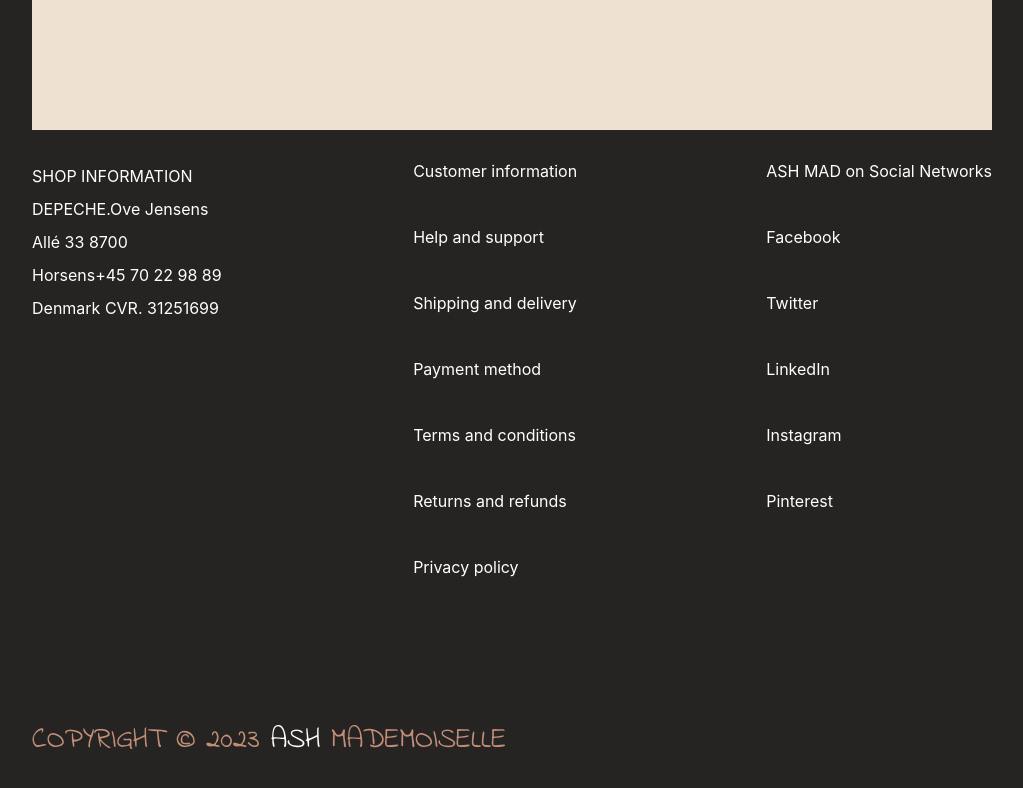
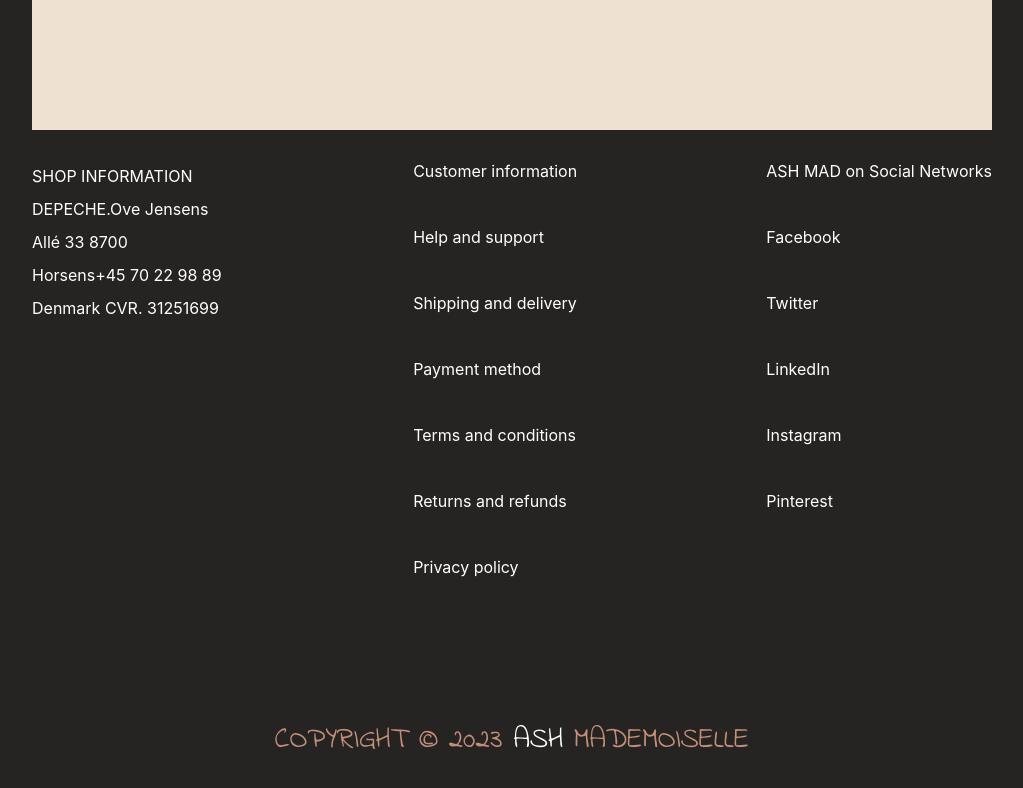
Before and after one commit to oanagrecu/React-Project, a React (Create React App) app: page / in a window 1280 px wide. Shown: the part 1782-2570 px from the top of the page, without its empty margins (128-1151 px from the left). Built offline with nearby package versions, Linux system fonts and the light colour scheme.

Commit message:
making the structere to start the other pages

```diff
--- a/src/footer.css
+++ b/src/common/footer.css
@@ -10,6 +10,7 @@
 	padding-top: 14px;
 }
 .copy{
+	text-align: center;
 	font-size: 29px;
 	font-family: Indie Flower;
 	color: #C38E77;
--- a/src/imgchange.js
+++ b/src/homepage/imgchange.js
@@ -1,6 +1,6 @@
-import img from './img/55.jpg'
-import img1 from './img/32.jpeg'
-import img2 from './img/img.webp'
+import img from '../img/55.jpg'
+import img1 from '../img/32.jpeg'
+import img2 from '../img/img.webp'
 import React, { useState, useEffect } from 'react';
 
 function MagicalFrame() {
--- a/src/midpart.js
+++ b/src/homepage/midpart.js
@@ -1,5 +1,5 @@
 import React from 'react';
-import img from './img/img.webp'
+import img from '../img/img.webp'
 import Change from './imgchange.js'
 
 function Midpart() {
```
Also changed, not shown: src/App.js (+8 -8 lines), src/common/footer.js (renamed from src/footer.js), src/common/navbar.css (renamed from src/navbar.css), src/common/navbar.js (renamed from src/navbar.js), src/homepage/loader.css (renamed from src/loader.css), src/homepage/loader.js (renamed from src/loader.js), src/homepage/show.css (renamed from src/show.css), src/homepage/show.js (renamed from src/show.js), src/logo.svg (deleted).
